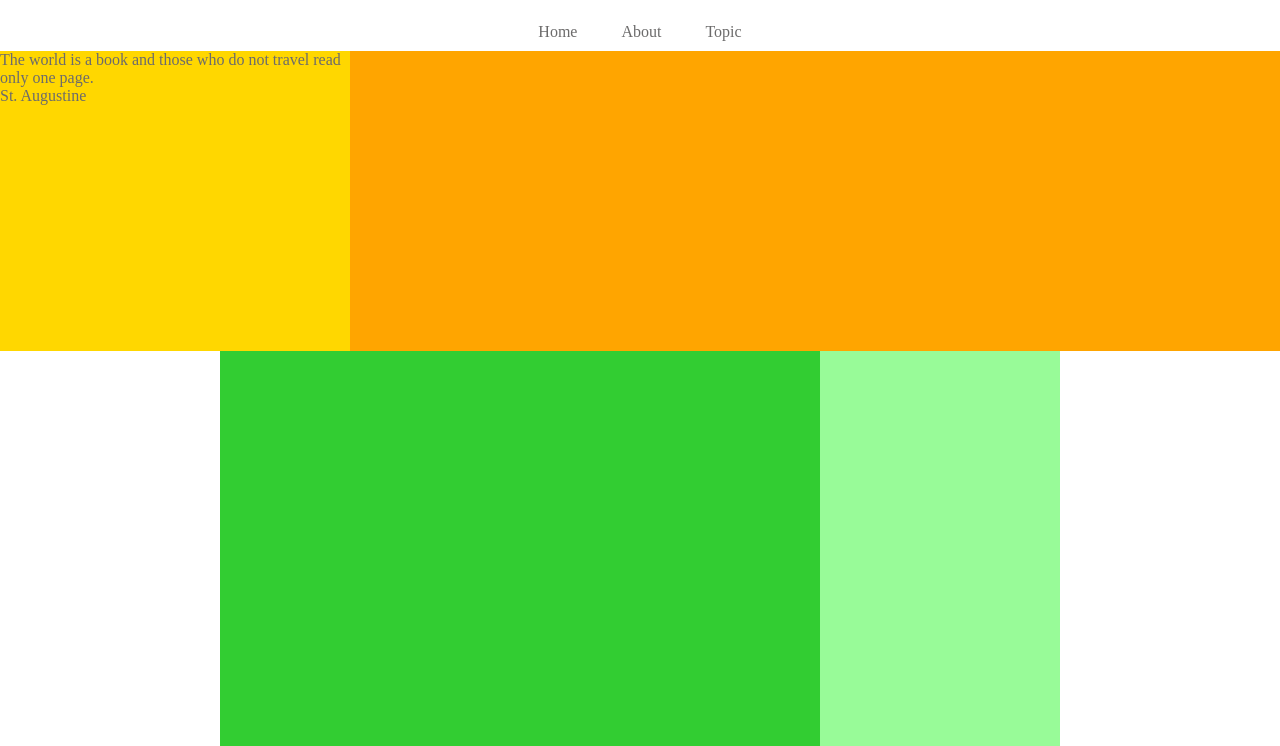
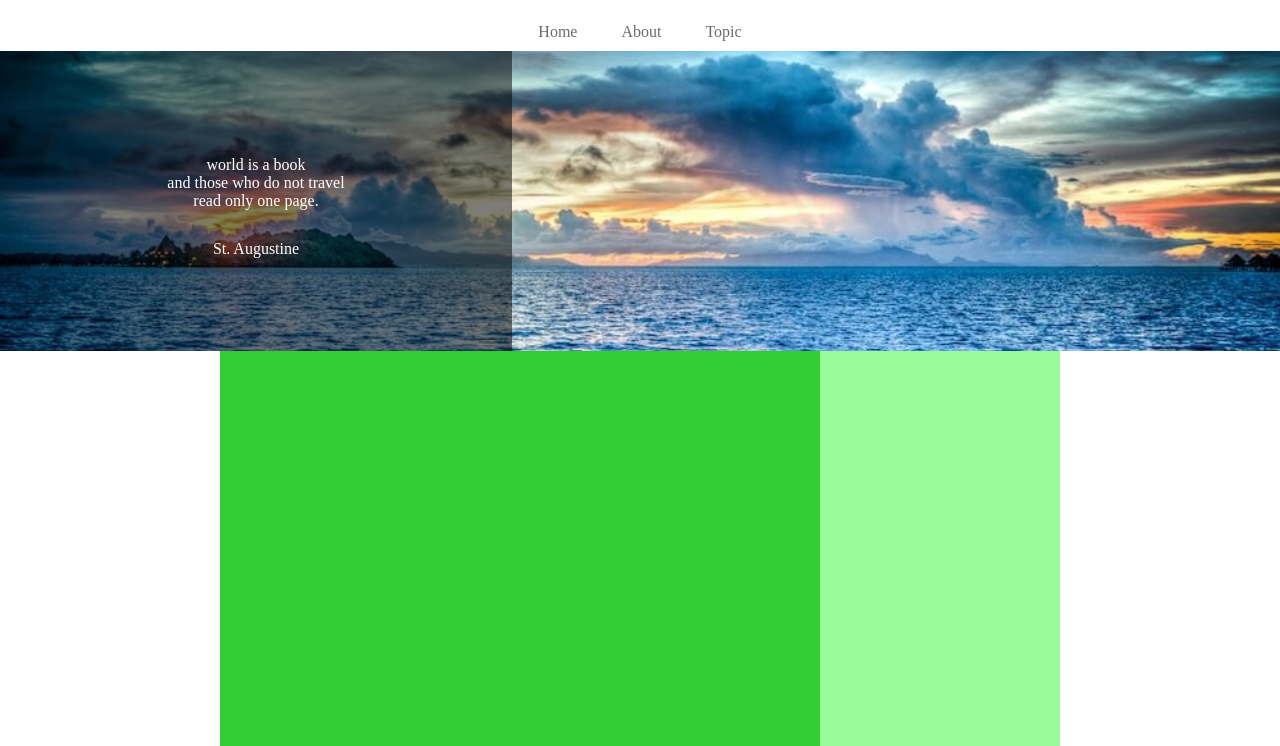
Before and after one commit to SHIOTATAKUYA/caravan2, a plain HTML site: page index.html in a window 1280 px wide. Shown: the part 54-800 px from the top of the page. Drawn offline with Linux system fonts and the light colour scheme.

Commit message:
Initial Commit

```diff
--- a/index.html
+++ b/index.html
@@ -32,8 +32,8 @@
     <div class="main-visual">
       <div class="main-visual-content">
         <!-- pタグ（と文字）を追加 -->
-        <p class="main-visual-text">
-          The world is a book and those who do not travel read only one page.
+        <ab class="main-visual-text">
+          world is a book<br/> and those who do not travel<br/> read only one page.
         </p>
         <p class="main-visual-name">
           St. Augustine
--- a/style.css
+++ b/style.css
@@ -35,12 +35,25 @@ header .heading {
 .main-visual {
   width: 100%;
   height: 300px;
-  background-color: orange;
+  background-image: url(img/mv.jpg);
+  background-size: cover;
+  background-position: center;
 }
 .main-visual-content {
-  width: 350px;
+  width: 40%;
   height: 300px;
-  background-color: gold;
+  background-color: rgb(0, 0, 0, 0.5);
+  text-align: center;
+  padding-top: 105px;
+}
+
+.main-visual-text {
+  color: #fff; /* 文字色を白に変更 */
+}
+
+.main-visual-name {
+  margin-top: 30px; /* 上側の外側の余白 */
+  color: #fff; /* 文字色を白に変更 */
 }
 
 .main {
```
Also changed, not shown: img/airport.jpg (added), img/asia.jpg (added), img/desert.jpg (added), img/forest.jpg (added), img/italy.jpg (added), img/japan.jpg (added), img/japan2.jpg (added), img/lake.jpg (added), img/mv.jpg (added), img/person.jpg (added), img/road.jpg (added), img/snow.jpg (added), 1 other file.
